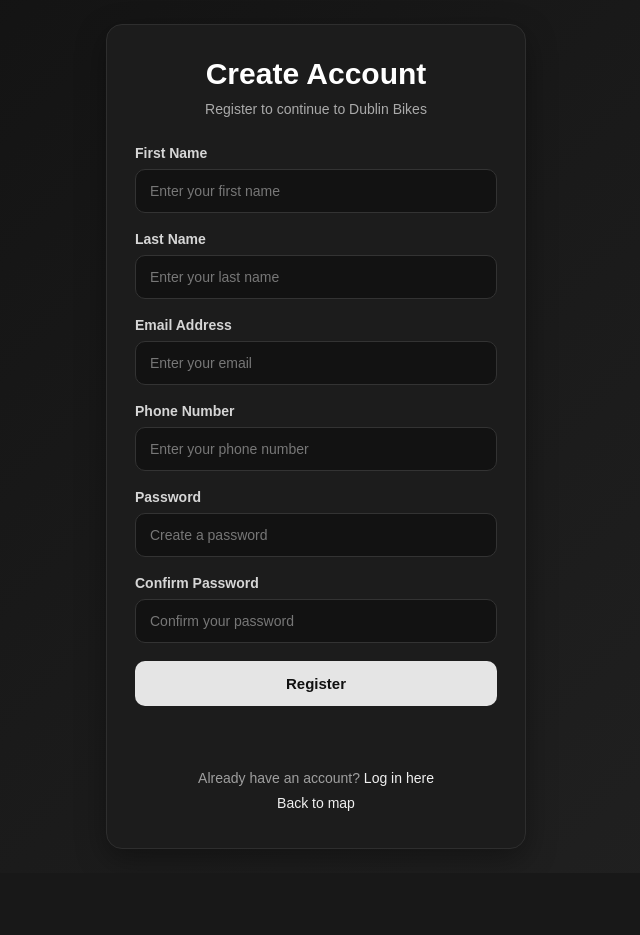
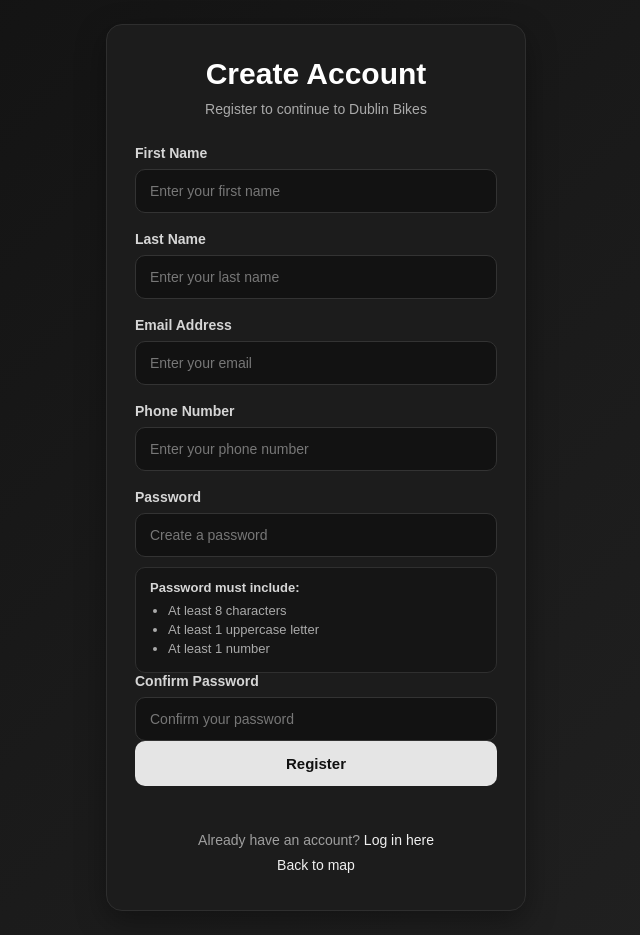
Before and after one commit to chukwuemekanwoke-jpg/se_group10_app, a Flask app: page /register in a window 1280 px wide. Shown: the whole page, without its empty margins (324-964 px from the left). Before the commit the page ends 849 px from the top, so only its background shows below. Run offline with Flask 3, Linux system fonts and the light colour scheme.

Commit message:
Update register.html

```diff
--- a/app/templates/register.html
+++ b/app/templates/register.html
@@ -89,6 +89,13 @@
                         autocomplete="new-password"
                         required
                     >
+                    <div class="password-requirements">
+                        <p>Password must include:</p>
+                        <ul>
+                            <li>At least 8 characters</li>
+                            <li>At least 1 uppercase letter</li>
+                            <li>At least 1 number</li>
+                        </ul>
                 </div>
 
                 <div class="form-group">
```
